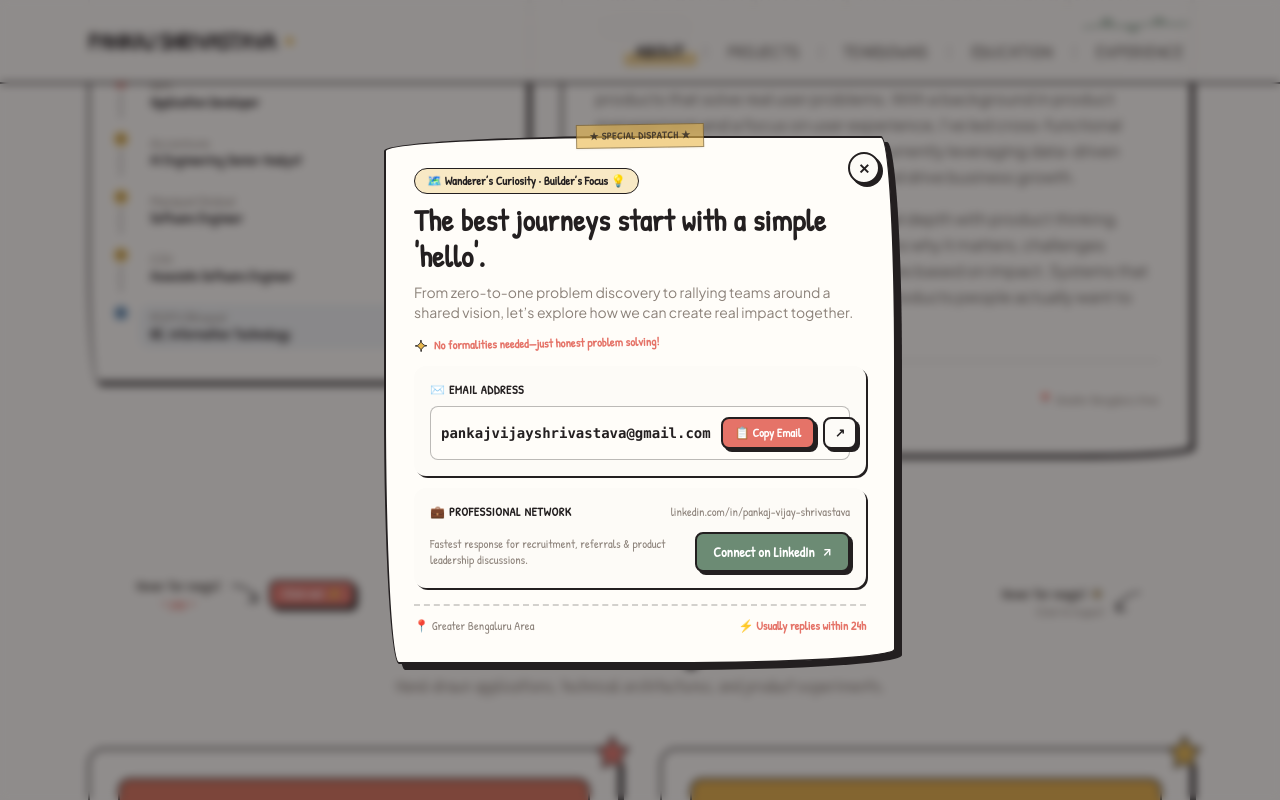
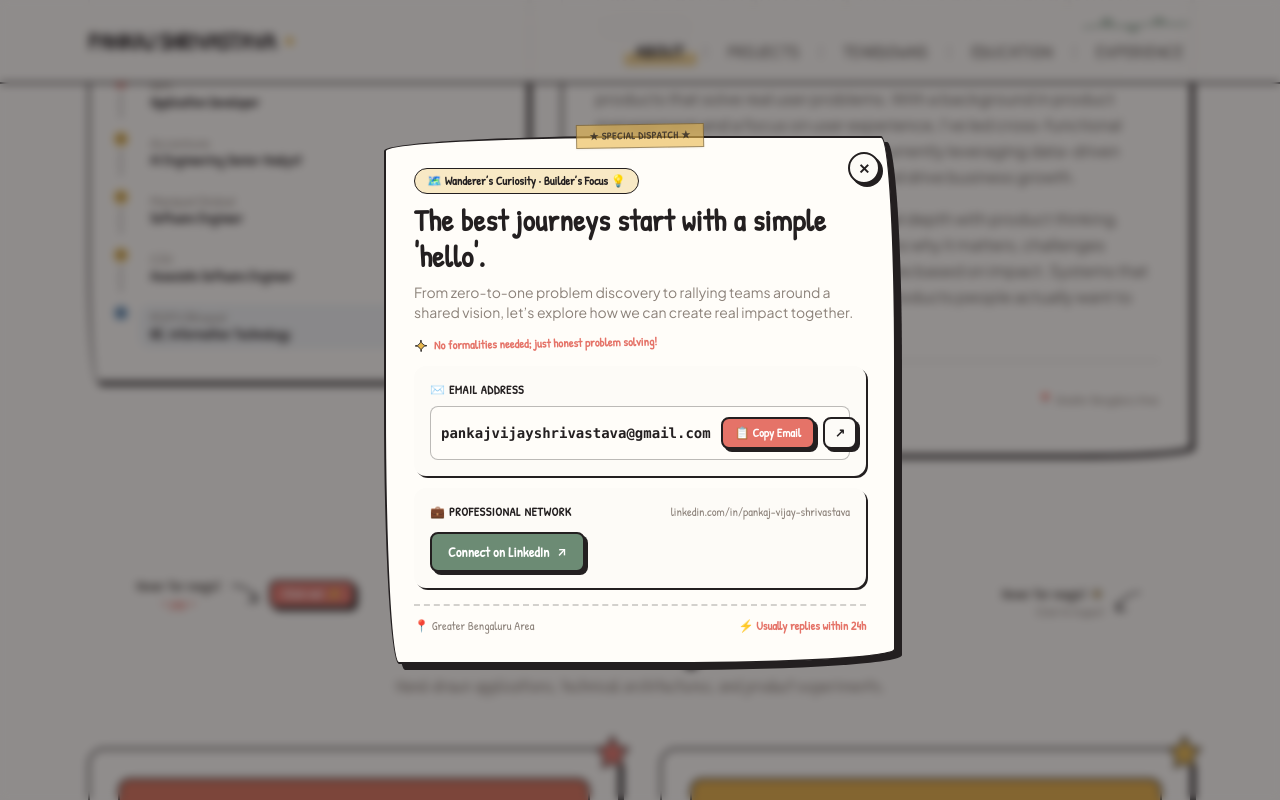
Before and after one commit to Pankaj-Shrivastava/my-portfolio-project, a React (Vite) app: page / in a window 1280 px wide. Both pictures are taken after a click on the button "✉️ Email Me". Shown: the part 884-1684 px from the top of the page. Built offline with nearby package versions, Linux system fonts and the light colour scheme; the HTML template or start-up script is replaced by a standard one; a web font is replaced by a local one.

Commit message:
feat: add ContactModal component with copy-to-clipboard and social links

```diff
--- a/src/components/contact/ContactModal.jsx
+++ b/src/components/contact/ContactModal.jsx
@@ -118,7 +118,7 @@ export default function ContactModal({ isOpen, onClose }) {
         {/* Micro Doodle Annotation */}
         <div className="flex items-center gap-1.5 text-xs font-doodle text-doodle-coral font-bold mb-4 -rotate-1">
           <DoodleSparkle className="w-3.5 h-3.5 text-doodle-mustard" />
-          <span>No formalities needed—just honest problem solving!</span>
+          <span>No formalities needed; just honest problem solving!</span>
         </div>
 
         {/* Contact Methods Stack */}
@@ -145,11 +145,10 @@ export default function ContactModal({ isOpen, onClose }) {
                 <button
                   type="button"
                   onClick={handleCopyEmail}
-                  className={`pressable-btn px-3 py-1.5 rounded-lg font-doodle text-xs font-bold border-1.5 border-ink transition-all flex items-center justify-center gap-1.5 cursor-pointer whitespace-nowrap flex-1 sm:flex-initial ${
-                    copied
-                      ? 'bg-doodle-sage text-white shadow-[1px_1px_0px_#231F20]'
-                      : 'bg-doodle-coral text-white shadow-doodle-xs hover:bg-doodle-coral-dark'
-                  }`}
+                  className={`pressable-btn px-3 py-1.5 rounded-lg font-doodle text-xs font-bold border-1.5 border-ink transition-all flex items-center justify-center gap-1.5 cursor-pointer whitespace-nowrap flex-1 sm:flex-initial ${copied
+                    ? 'bg-doodle-sage text-white shadow-[1px_1px_0px_#231F20]'
+                    : 'bg-doodle-coral text-white shadow-doodle-xs hover:bg-doodle-coral-dark'
+                    }`}
                 >
                   <span>{copied ? '✅ Copied!' : '📋 Copy Email'}</span>
                 </button>
@@ -176,9 +175,6 @@ export default function ContactModal({ isOpen, onClose }) {
             </div>
 
             <div className="flex flex-col sm:flex-row items-stretch sm:items-center justify-between gap-3 pt-1">
-              <div className="text-xs font-doodle text-ink-muted">
-                Fastest response for recruitment, referrals & product leadership discussions.
-              </div>
               <a
                 href={linkedinUrl}
                 target="_blank"
```
